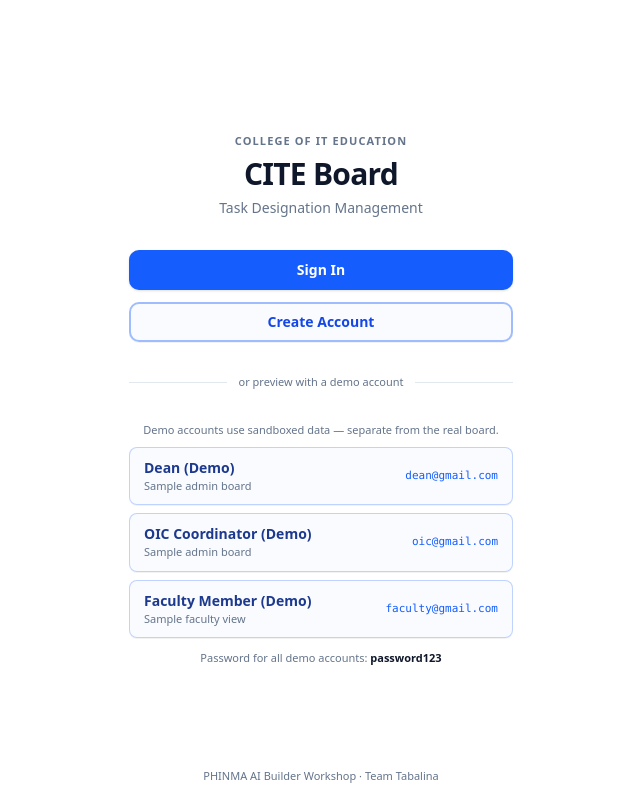
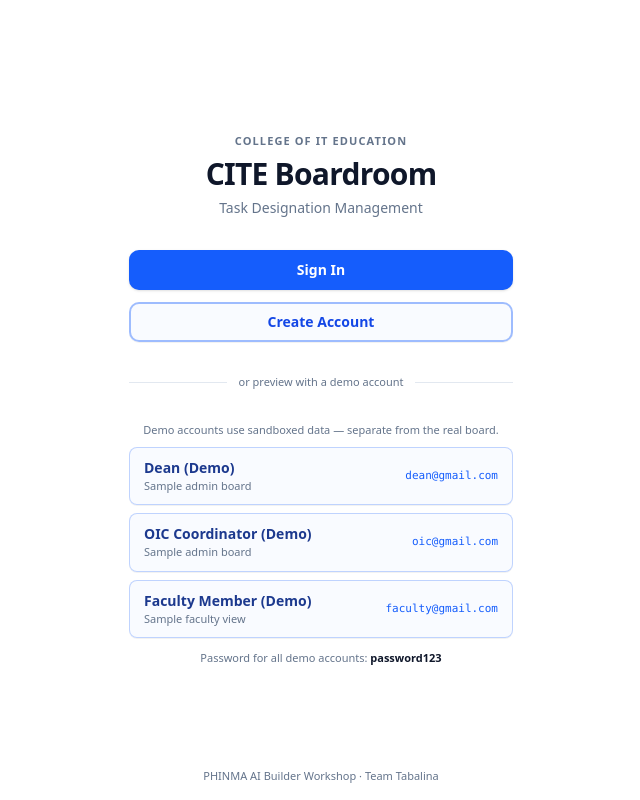
Before and after one commit to blackhatsV2/tabalina-cite-board, a Next.js app: page / in a window 1280 px wide. Shown: the whole page, without its empty margins (319-959 px from the left). Built offline with nearby package versions, Linux system fonts and the light colour scheme; no server answers.

Commit message:
project name updated to CITE Boardroom from CITE Board

```diff
--- a/src/app/layout.tsx
+++ b/src/app/layout.tsx
@@ -3,7 +3,7 @@ import "./globals.css";
 
 // TODO: change these to your app's name and description.
 export const metadata: Metadata = {
-  title: "CITE Board — Task Designation Management",
+  title: "CITE Boardroom — Task Designation Management",
   description: "Assigned tasks, event schedules, and coordinator notes for the College of IT Education.",
 };
 
--- a/src/app/loading.tsx
+++ b/src/app/loading.tsx
@@ -7,7 +7,7 @@ export default function Loading() {
       <header className="flex flex-col gap-1">
         <div className="flex items-center justify-between">
           <h1 className="text-2xl font-bold tracking-tight text-foreground sm:text-3xl">
-            CITE Board
+            CITE Boardroom
           </h1>
           <div className="flex items-center gap-2 rounded-full border border-blue-500/20 bg-blue-50/70 dark:bg-blue-950/40 px-3 py-1 text-xs font-medium text-blue-600 dark:text-blue-400">
             <Loader2 className="w-3.5 h-3.5 animate-spin text-primary" />
@@ -31,7 +31,7 @@ export default function Loading() {
         </div>
 
         <h2 className="text-base font-bold text-foreground sm:text-lg">
-          Loading CITE Board
+          Loading CITE Boardroom
         </h2>
         <p className="mt-1 text-xs sm:text-sm text-muted-foreground max-w-md">
           Fetching the latest duty designations, committee assignments, and faculty schedules. Please hold on…
--- a/src/app/page.tsx
+++ b/src/app/page.tsx
@@ -41,7 +41,7 @@ export default async function Home() {
       {/* Brand Header */}
       <header className="flex flex-col gap-1">
         <h1 className="text-2xl font-bold tracking-tight text-foreground sm:text-3xl">
-          CITE Board
+          CITE Boardroom
         </h1>
         <p className="text-sm text-muted-foreground">
           Task Designation Management
--- a/src/components/LandingPage.tsx
+++ b/src/components/LandingPage.tsx
@@ -193,7 +193,7 @@ export function LandingPage() {
           <p className="text-[11px] font-semibold tracking-widest uppercase text-muted-foreground">
             College of IT Education
           </p>
-          <h1 className="text-3xl font-bold tracking-tight text-foreground">CITE Board</h1>
+          <h1 className="text-3xl font-bold tracking-tight text-foreground">CITE Boardroom</h1>
           <p className="text-sm text-muted-foreground">Task Designation Management</p>
         </div>
 
```
Also changed, not shown: 4 other files (tests, documents, lock files or other folders).
